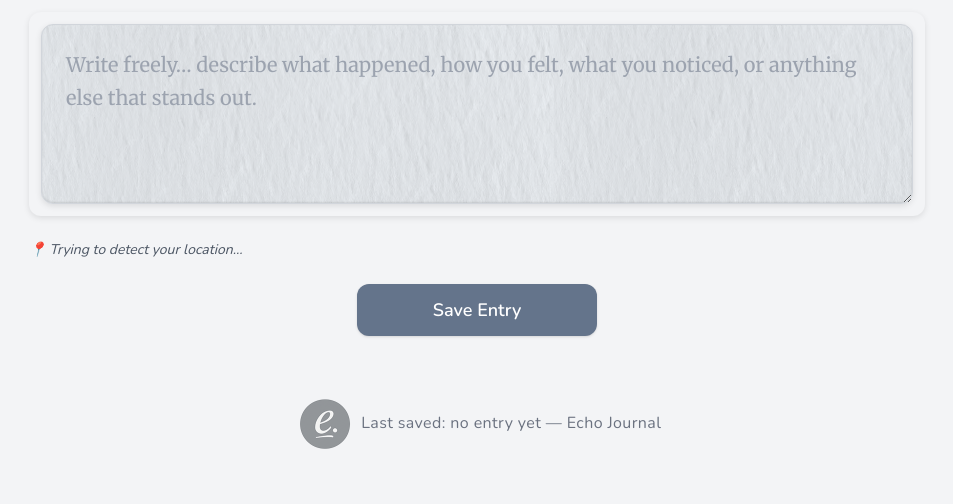
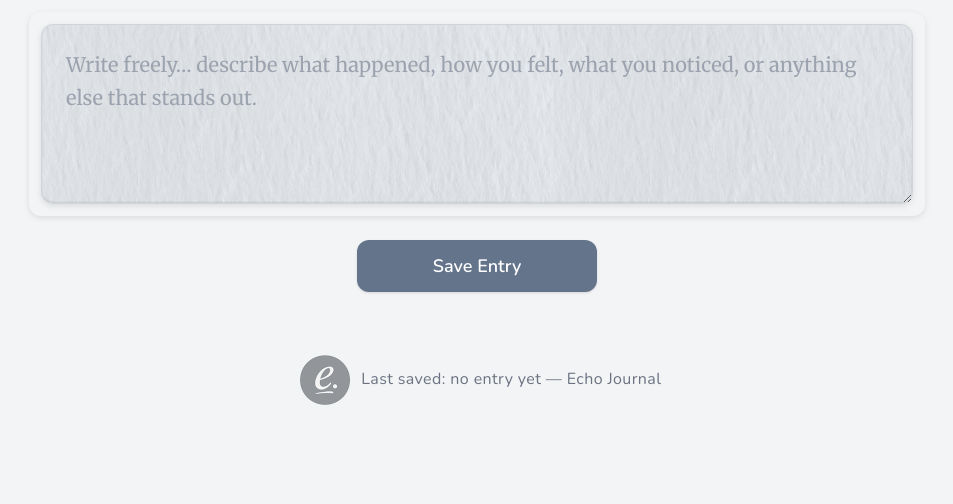
Before and after one commit to EoghannIrving/echo_journal, a FastAPI app: page / in a window 1280 px wide. Shown: the part 315-819 px from the top of the page, without its empty margins (163-1116 px from the left). After the commit the page ends 720 px from the top, so only its background shows below. Run offline with FastAPI, Linux system fonts and the light colour scheme; some libraries are stand-ins or nearby versions.

Commit message:
Hide location and weather outside archive mode

```diff
--- a/templates/echo_journal.html
+++ b/templates/echo_journal.html
@@ -39,15 +39,13 @@
     {{ content_html|safe }}</div>
   {% endif %}
 </section>
-<div id="location-display" class="text-sm text-gray-600 dark:text-gray-300 mt-2 italic">
-  {% if readonly and location %}
+<div id="location-display" class="text-sm text-gray-600 dark:text-gray-300 mt-2 italic {% if not (readonly and active_page == 'archive') %}hidden{% endif %}">
+  {% if readonly and active_page == 'archive' and location %}
     📍 {{ location }}
-  {% else %}
-    📍 Trying to detect your location...
   {% endif %}
 </div>
-<div id="weather-display" class="text-sm text-gray-600 dark:text-gray-300 mt-1 italic">
-  {% if readonly and weather %}{{ weather }}{% endif %}
+<div id="weather-display" class="text-sm text-gray-600 dark:text-gray-300 mt-1 italic {% if not (readonly and active_page == 'archive') %}hidden{% endif %}">
+  {% if readonly and active_page == 'archive' and weather %}{{ weather }}{% endif %}
 </div>
     {% if not readonly %}
   <section class="w-full mx-auto mt-6 bg-gray-100 dark:bg-[#222] text-gray-800 dark:text-gray-100">
```
